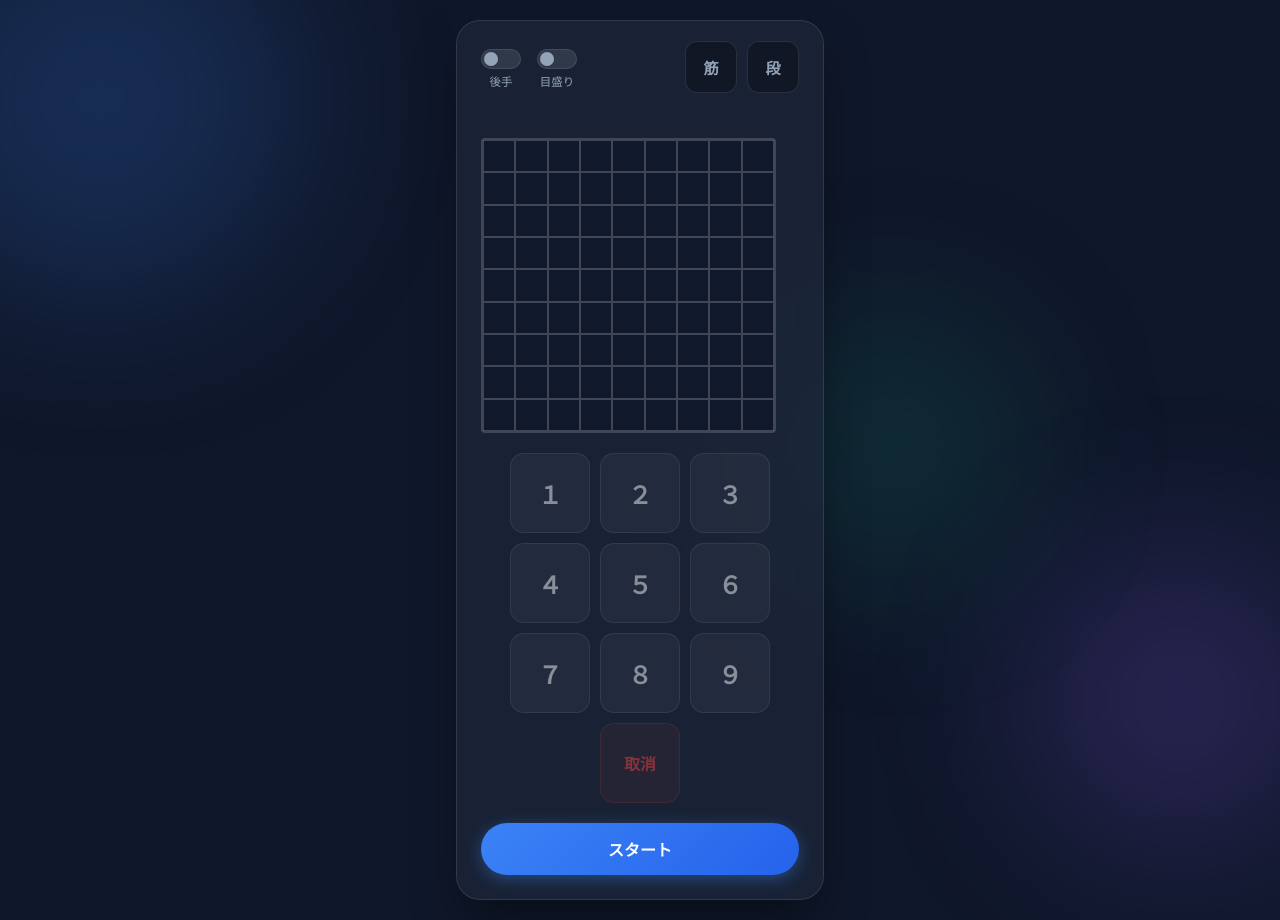
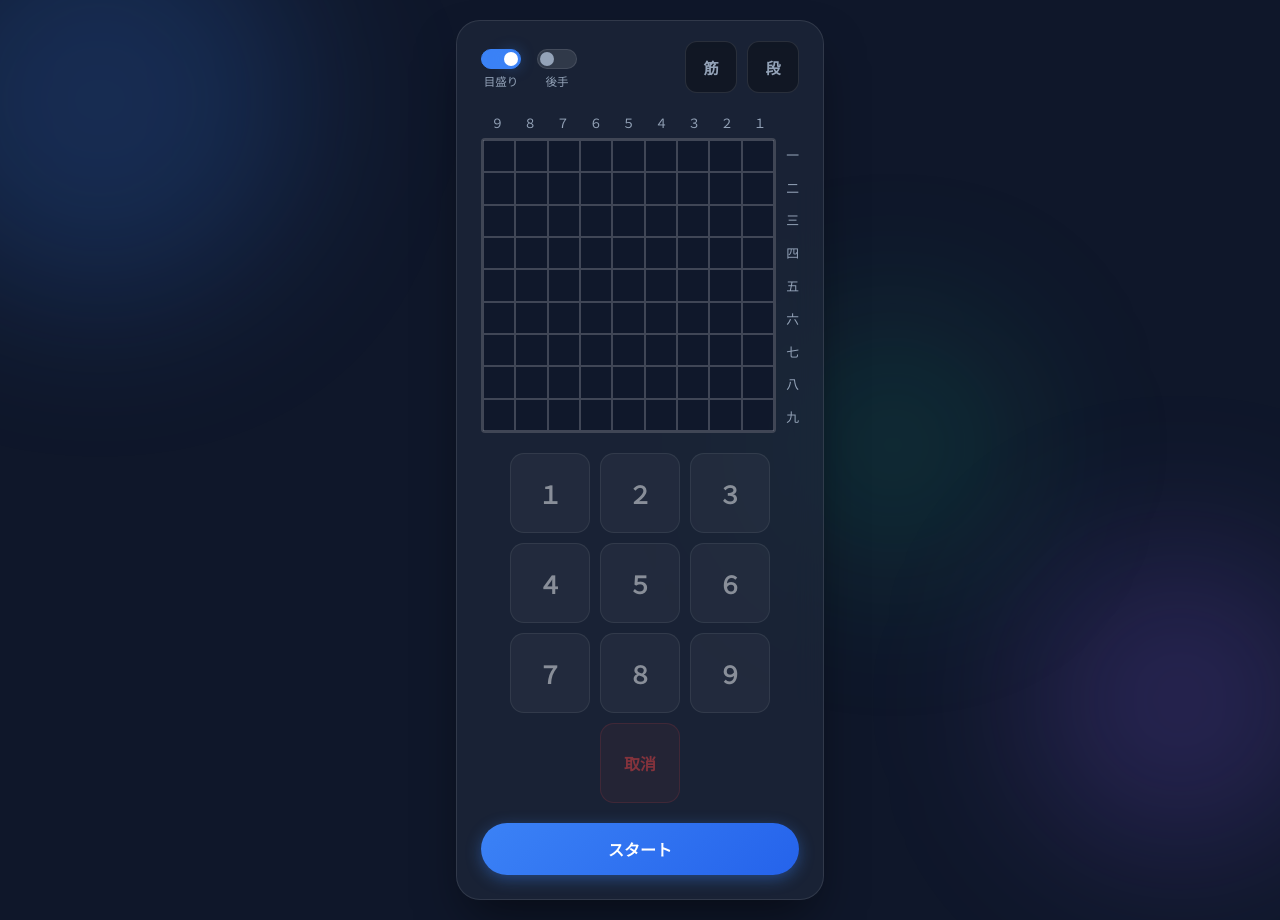
Before and after one commit to sunagimoeating/kifuyomi, a plain HTML site: page index.html in a window 1280 px wide. Drawn offline with Linux system fonts and the light colour scheme.

Commit message:
Add files via upload

```diff
--- a/index.html
+++ b/index.html
@@ -27,14 +27,14 @@
                 <!-- 左：トグル群 -->
                 <div class="toggles">
                     <label class="toggle-switch">
+                        <input type="checkbox" id="guide-toggle" checked>
+                        <span class="slider"></span>
+                        <span class="toggle-label">目盛り</span>
+                    </label>
+                    <label class="toggle-switch">
                         <input type="checkbox" id="turn-toggle">
                         <span class="slider"></span>
                         <span class="toggle-label">後手</span>
-                    </label>
-                    <label class="toggle-switch">
-                        <input type="checkbox" id="guide-toggle">
-                        <span class="slider"></span>
-                        <span class="toggle-label">目盛り</span>
                     </label>
                 </div>
 
@@ -53,7 +53,7 @@
             -->
             <div class="board-container" id="board-container">
                 <!-- 列目盛り（先手: top, 後手: bottom） -->
-                <div class="board-guides horizontal-guide hidden" id="h-guide">
+                <div class="board-guides horizontal-guide" id="h-guide">
                     <span>９</span><span>８</span><span>７</span><span>６</span><span>５</span><span>４</span><span>３</span><span>２</span><span>１</span>
                 </div>
                 <!-- 盤面 -->
@@ -61,7 +61,7 @@
                     <!-- JSでマスを生成 -->
                 </div>
                 <!-- 行目盛り（先手: right, 後手: left） -->
-                <div class="board-guides vertical-guide hidden" id="v-guide">
+                <div class="board-guides vertical-guide" id="v-guide">
                     <span>一</span><span>二</span><span>三</span><span>四</span><span>五</span><span>六</span><span>七</span><span>八</span><span>九</span>
                 </div>
             </div>
--- a/script.js
+++ b/script.js
@@ -202,8 +202,12 @@ document.addEventListener('DOMContentLoaded', () => {
         }
     });
 
-    // 目盛りトグル（デフォルトOFF）
+    // 目盛りトグル（デフォルトON）
     if (guideToggle) {
+        guideToggle.checked = true;
+        hGuide && hGuide.classList.remove('hidden');
+        vGuide && vGuide.classList.remove('hidden');
+
         guideToggle.addEventListener('change', (e) => {
             if (e.target.checked) {
                 hGuide && hGuide.classList.remove('hidden');
--- a/service-worker.js
+++ b/service-worker.js
@@ -1,4 +1,4 @@
-const CACHE_NAME = 'kifuyomi-v2';
+const CACHE_NAME = 'kifuyomi-v3';
 const APP_ASSETS = [
     './',
     './index.html',
```
